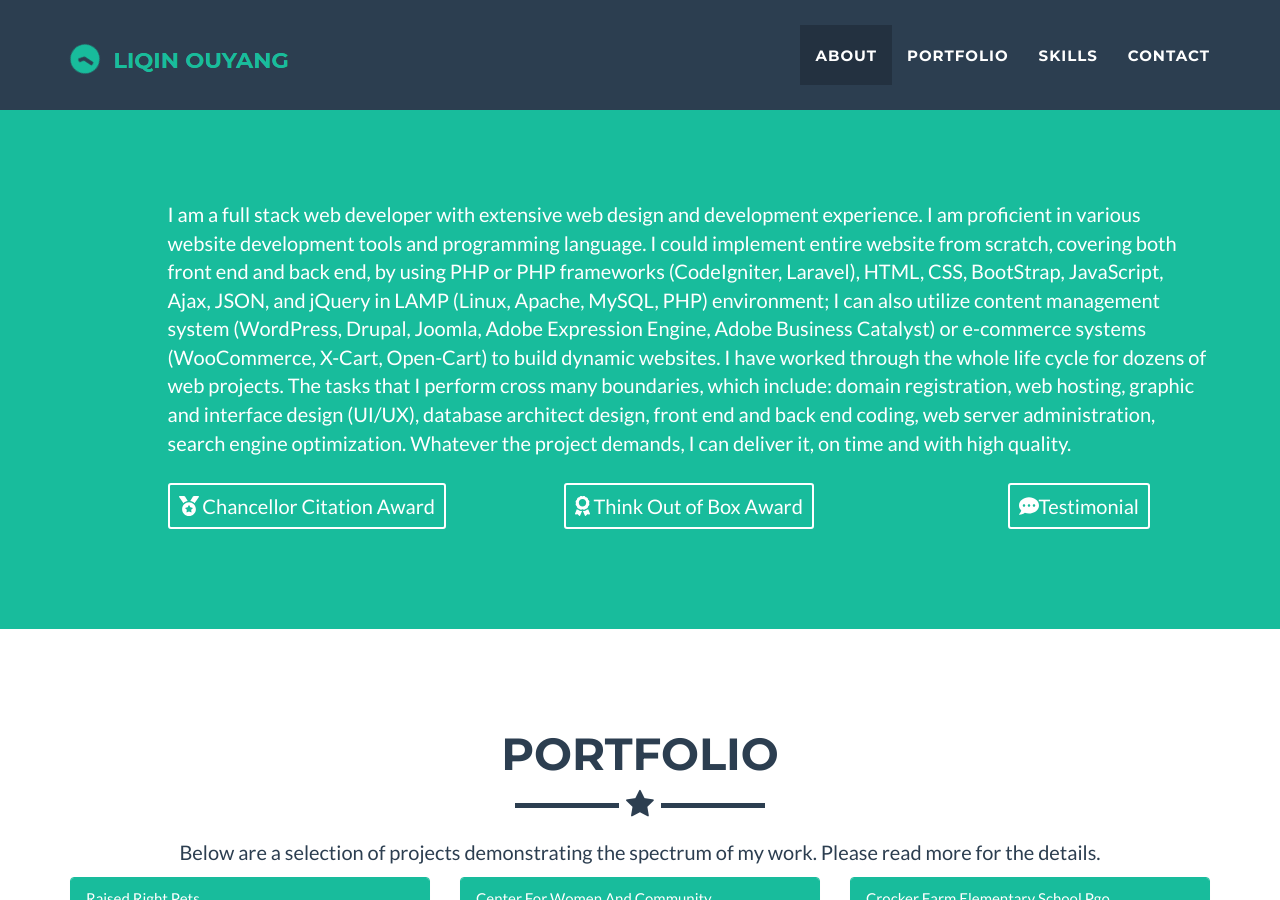
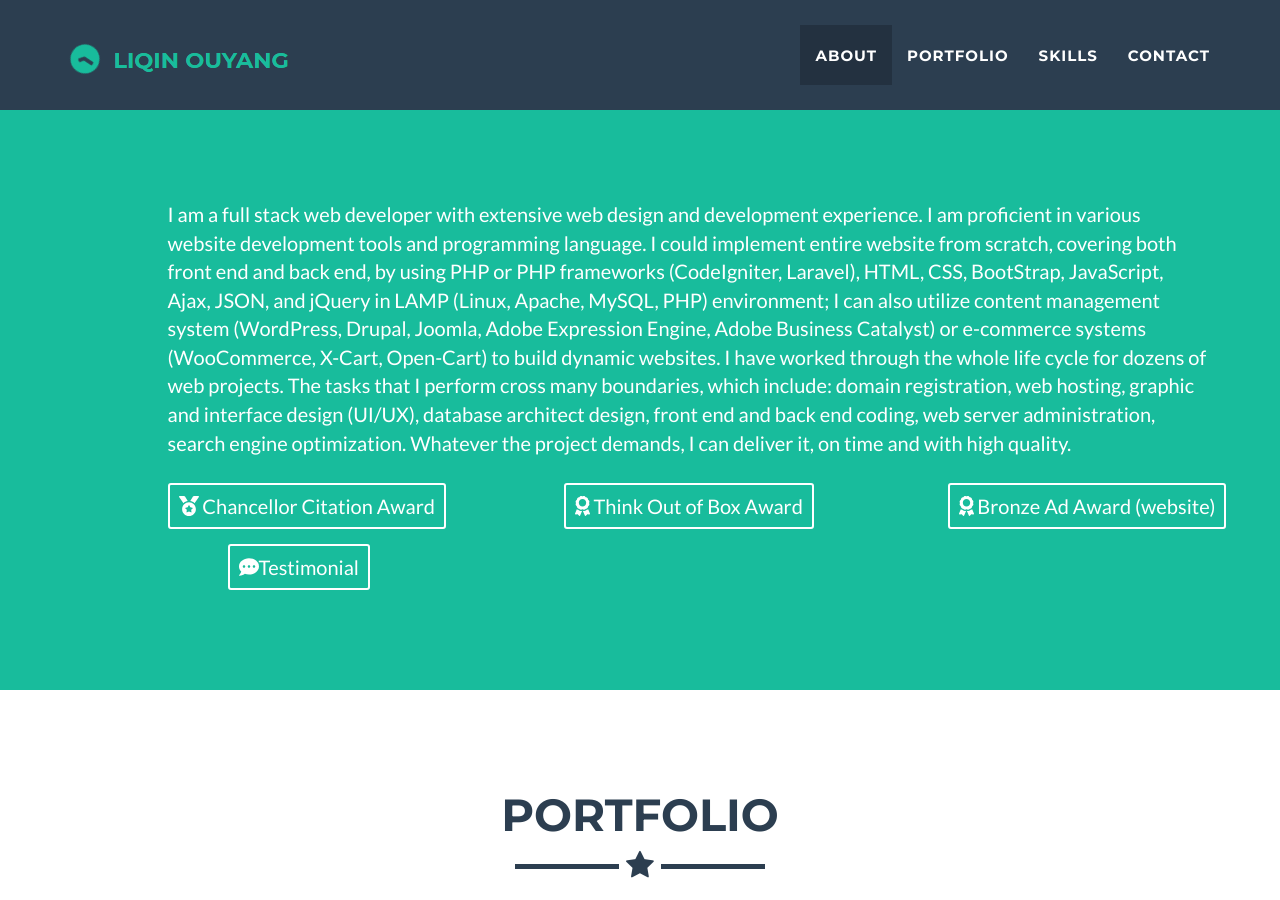
Before and after one commit to hbxtoylq/hbxtoylq.github.io, a Jekyll site: the page built from index.html, in a window 1280 px wide and 900 px high. Built offline with Jekyll 4.4.1, drawn with Linux system fonts in a browser that asks for light colours; nearby versions of some CDN libraries.

Commit message:
2020 Bronze Ad Award

```diff
--- a/_includes/header.html
+++ b/_includes/header.html
@@ -31,10 +31,16 @@
                                  <a href="img/reward/award3.png" class="btn btn-sm btn-outline" target="_blank">
                                  <i class="fas fa-award"></i> Think Out of Box Award </a>
                          </div>
+
+			   <div class="col-lg-3  col-lg-offset-1 text-center">
+                                 <a href="img/reward/AwardAD.pdf" class="btn btn-sm btn-outline" target="_blank">
+                                 <i class="fas fa-award"></i> Bronze Ad Award (website) </a>
+ 			</div>
                        <div class="col-lg-3 col-lg-offset-1 text-center">
                                 <a href="img/reward/award1.png" class="btn btn-sm btn-outline" target="_blank">
                                  <i class="fas fa-comment-dots"></i>Testimonial</a>
                         </div>
+
                        </div>
                  </div>
             </div>
```
